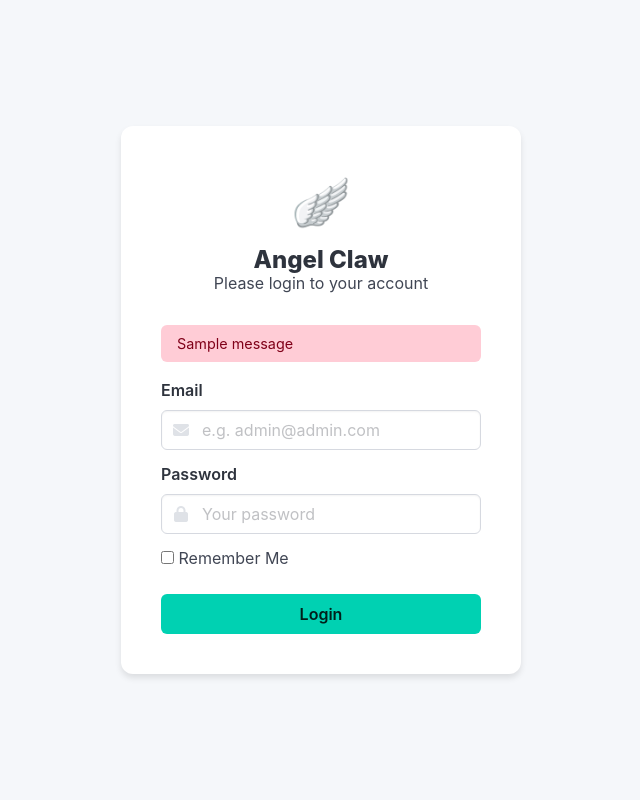
After one commit to Abdur-rahmaanJ/angel-claw, a Flask app: template src/angel_claw/app/modules/agent/templates/agent/login.html in a window 1280 px wide. The commit adds this page. Shown: the whole page, without its empty margins (319-959 px from the left). Run offline with Flask 3, Linux system fonts and the light colour scheme; the template is opened without the code that fills it, so the values that code supplies are empty, except form fields; one stand-in notice (Sample message) is shown; form fields are guessed from the names that the template uses; some libraries are stand-ins or nearby versions.

Commit message:
feat: add PWA support and persistent login with custom login UI

```diff
--- a/src/angel_claw/app/app.py
+++ b/src/angel_claw/app/app.py
@@ -114,6 +114,13 @@ def create_app(config_name="development"):
     from init import db
 
     custom_commands(db, app)
+
+    @app.before_request
+    def make_session_permanent():
+        from flask import session
+        if current_user.is_authenticated:
+            session.permanent = True
+
     @app.route("/")
     def home_redirect():
         return redirect(url_for("agent.index"))
--- /dev/null
+++ b/src/angel_claw/app/modules/agent/templates/agent/login.html
@@ -0,0 +1,107 @@
+<!DOCTYPE html>
+<html lang="en">
+<head>
+    <meta charset="UTF-8">
+    <meta name="viewport" content="width=device-width, initial-scale=1.0">
+    <title>🪽 Angel Claw | Login</title>
+    <link rel="manifest" href="/static/manifest.json">
+    <meta name="theme-color" content="#485fc7">
+    <link rel="apple-touch-icon" href="/static/shopyo.png">
+    <link rel="stylesheet" href="https://cdn.jsdelivr.net/npm/bulma@1.0.0/css/bulma.min.css">
+    <link rel="stylesheet" href="https://cdnjs.cloudflare.com/ajax/libs/font-awesome/6.4.0/css/all.min.css">
+    <script>
+        if ('serviceWorker' in navigator) {
+            window.addEventListener('load', () => {
+                navigator.serviceWorker.register('/static/sw.js')
+                    .then(reg => console.log('Service Worker registered', reg))
+                    .catch(err => console.error('Service Worker registration failed', err));
+            });
+        }
+    </script>
+    <style>
+        body {
+            background-color: #f5f7fa;
+            height: 100vh;
+            display: flex;
+            align-items: center;
+            justify-content: center;
+        }
+        .login-card {
+            background: white;
+            border-radius: 12px;
+            box-shadow: 0 4px 6px rgba(0, 0, 0, 0.1);
+            padding: 2.5rem;
+            width: 100%;
+            max-width: 400px;
+        }
+        .brand-header {
+            text-align: center;
+            margin-bottom: 2rem;
+        }
+        .brand-logo {
+            font-size: 3rem;
+            margin-bottom: 0.5rem;
+        }
+    </style>
+</head>
+<body>
+    <div class="login-card">
+        <div class="brand-header">
+            <div class="brand-logo">🪽</div>
+            <h1 class="title is-4">Angel Claw</h1>
+            <p class="subtitle is-6">Please login to your account</p>
+        </div>
+
+        {% with messages = get_flashed_messages() %}
+          {% if messages %}
+            {% for message in messages %}
+              <div class="notification is-danger is-light py-2 px-4 mb-4" style="font-size: 0.9rem;">
+                {{ message|safe }}
+              </div>
+            {% endfor %}
+          {% endif %}
+        {% endwith %}
+
+        <form method="POST" action="{{ url_for('shopyo_auth.login') }}">
+            {{ form.hidden_tag() }}
+
+            <div class="field">
+                <label class="label">Email</label>
+                <div class="control has-icons-left">
+                    {{ form.email(class="input", placeholder="e.g. admin@admin.com") }}
+                    <span class="icon is-small is-left">
+                        <i class="fas fa-envelope"></i>
+                    </span>
+                </div>
+            </div>
+
+            <div class="field">
+                <label class="label">Password</label>
+                <div class="control has-icons-left">
+                    {{ form.password(class="input", placeholder="Your password") }}
+                    <span class="icon is-small is-left">
+                        <i class="fas fa-lock"></i>
+                    </span>
+                </div>
+            </div>
+
+            <div class="field">
+                <div class="control">
+                    <label class="checkbox">
+                        {{ form.remember() }}
+                        Remember Me
+                    </label>
+                </div>
+            </div>
+
+            <div class="field mt-5">
+                <div class="control">
+                    <button type="submit" class="button is-primary is-fullwidth">
+                        <strong>Login</strong>
+                    </button>
+                </div>
+            </div>
+        </form>
+    </div>
+</body>
+</html>
```
Also changed, not shown: src/angel_claw/app/config.py (+7 -0 lines), src/angel_claw/app/modules/agent/templates/agent/index.html (+12 -0 lines), src/angel_claw/app/static/sw.js (added, +23 -0 lines), src/angel_claw/app/static/manifest.json (added).
